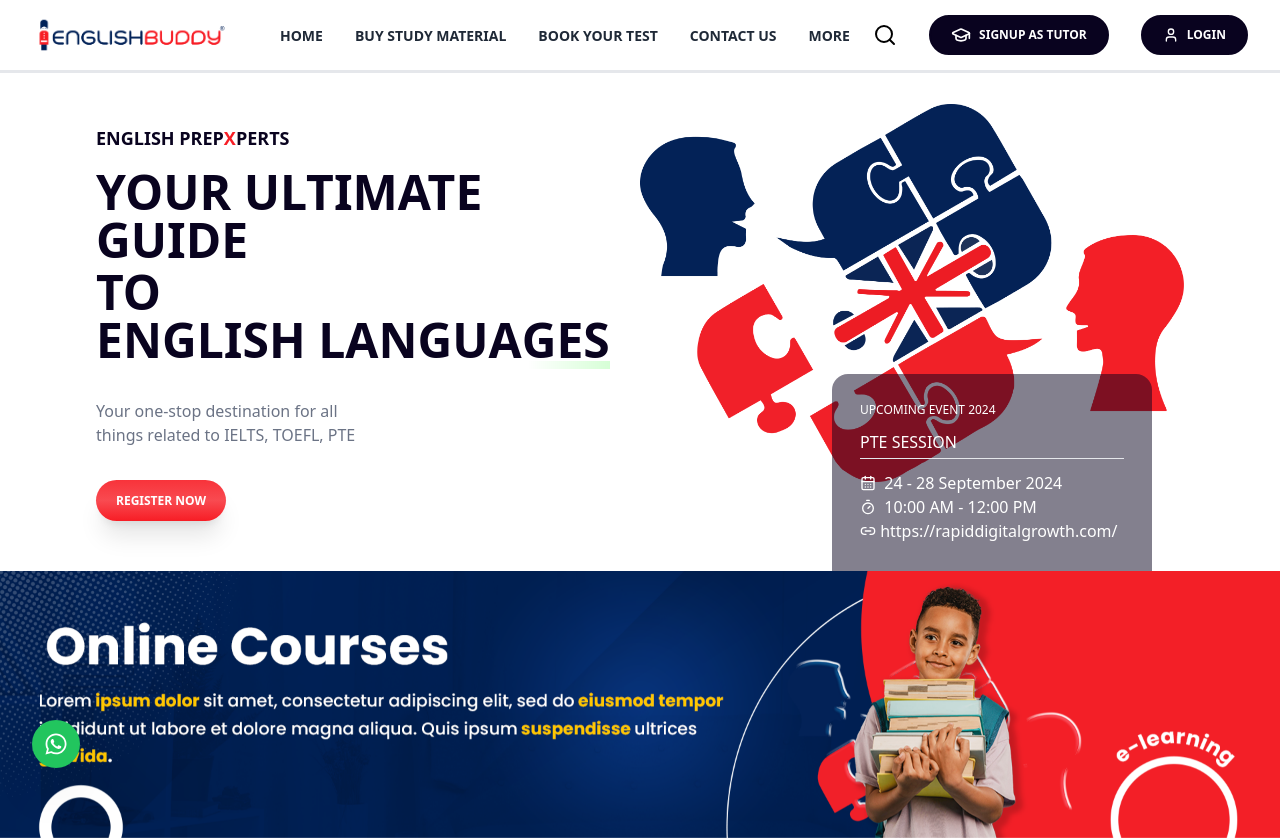
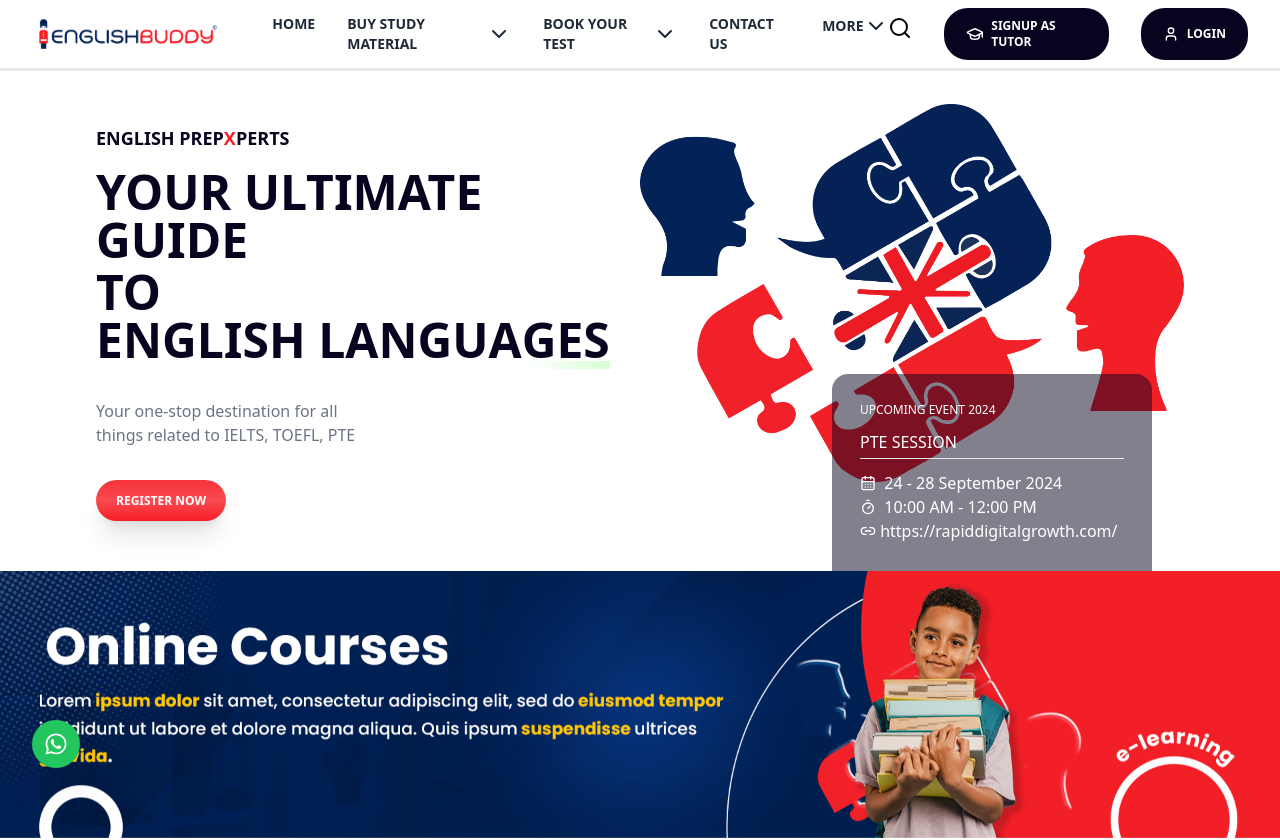
Before and after one commit to adityawebd/englishbuddy_frontend, a Next.js app: page / in a window 1280 px wide. Shown: the top 840 px of the page. Built offline with nearby package versions, Linux system fonts and the light colour scheme.

Commit message:
aditya pc

```diff
--- a/components/Navbar.jsx
+++ b/components/Navbar.jsx
@@ -13,7 +13,6 @@
   MapPin
 } from "lucide-react";
 import Image from "next/image";
-import { Ticket } from "lucide-react";
 import SearchBar from "./SearchBar";
 
 const menuItems = [
@@ -26,7 +25,8 @@
   //   href: "/about-us",
   // },
   {
-    name: "Buy Study Material",
+    name: "Buy Study Material ",
+    icon: <ChevronDown />,
     subMenu: [
       { name: "IELTS", href: "/buy-study-material/ielts" },
       { name: "PTE", href: "/buy-study-material/pte" },
@@ -48,6 +48,7 @@
   // },
   {
     name: "Book your test",
+    icon: <ChevronDown />,
     subMenu: [
       { name: "IELTS", href: "/book-your-test/ielts" },
       { name: "PTE", href: "/book-your-test/pte" },
@@ -64,6 +65,7 @@
   },
   {
     name: "More",
+    icon: <ChevronDown />,
     subMenu: [
       { name: "ABOUT US", href: "/about-us" },
       { name: "BLOGS", href: "/blogs" },
@@ -150,9 +152,14 @@
               <li key={item.name} className="relative group">
                 <a
                   href={item.href}
-                  className="text-sm font-semibold text-gray-800 uppercase transition-all duration-500 hover:text-secondary hover:cursor-pointer"
+                  className="text-sm font-semibold text-gray-800 uppercase transition-all duration-500 hover:text-secondary hover:cursor-pointer flex items-center"
                 >
                   {item.name}
+                  {item.icon && (
+                      <span className="transform transition-transform duration-300 group-hover:rotate-180">
+                        {item.icon}
+                      </span>
+                    )}
                 </a>
                 {/* Check if the menu item has a submenu */}
                 {item.subMenu && (
```
